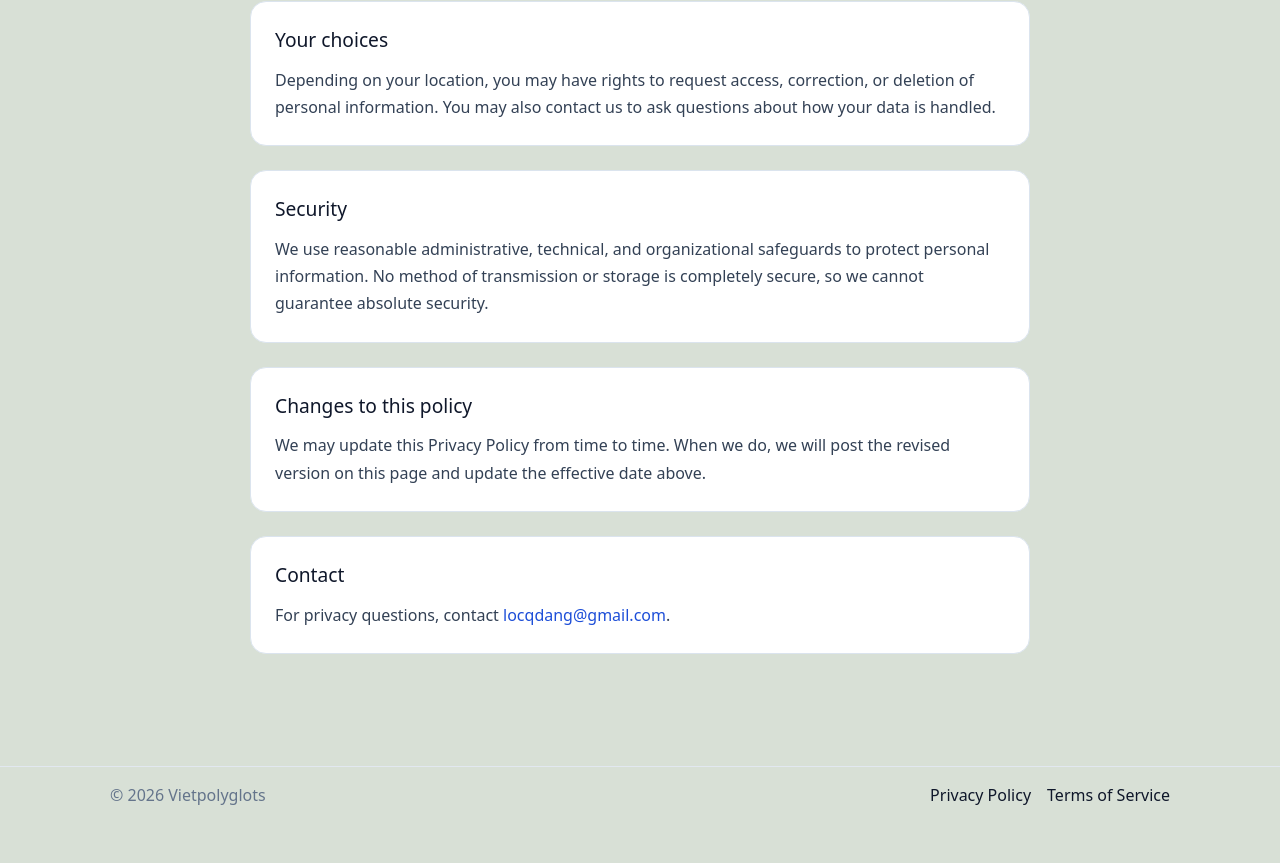
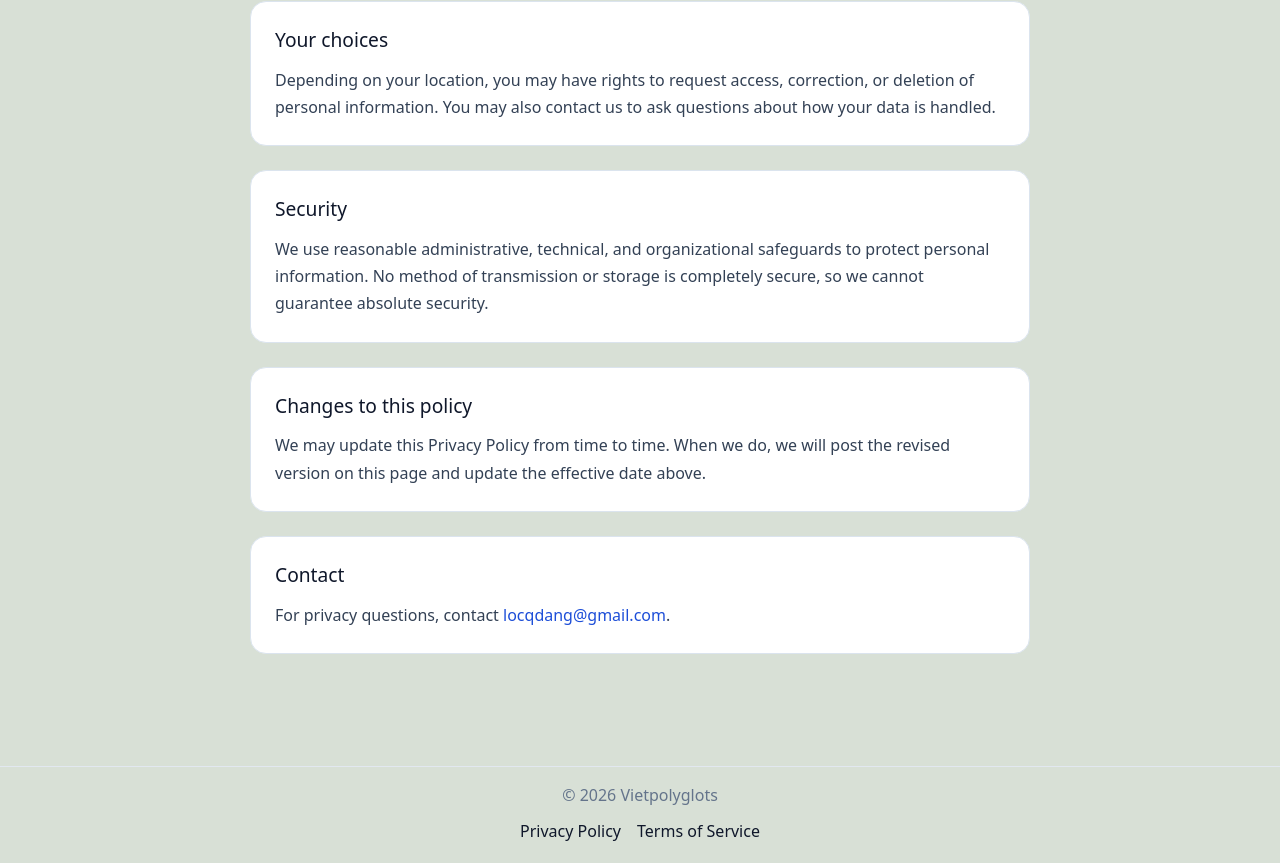
Before and after one commit to locqdang/nextjs-app, a Next.js app: page /privacy-policy in a window 1280 px wide. Shown: the part 2821-3684 px from the top of the page. Before the commit the page ends 3648 px from the top, so only its background shows below. Built offline with nearby package versions, Linux system fonts and the light colour scheme.

Commit message:
added style to footer

```diff
--- a/src/styles/globals.css
+++ b/src/styles/globals.css
@@ -235,10 +235,10 @@ main {
   margin: 0 auto;
   padding: 1rem var(--gap) 1.25rem;
   display: flex;
+  flex-direction: column;
   gap: 0.75rem;
   align-items: center;
-  justify-content: space-between;
-  flex-wrap: wrap;
+  justify-content: center;
 }
 .footer p {
   margin: 0;
@@ -403,10 +403,6 @@ main {
   .nav__drawer {
     display: none;
   }
-
-  .footer__inner {
-    text-align: left;
-  }
 }
 
 .container {
```
